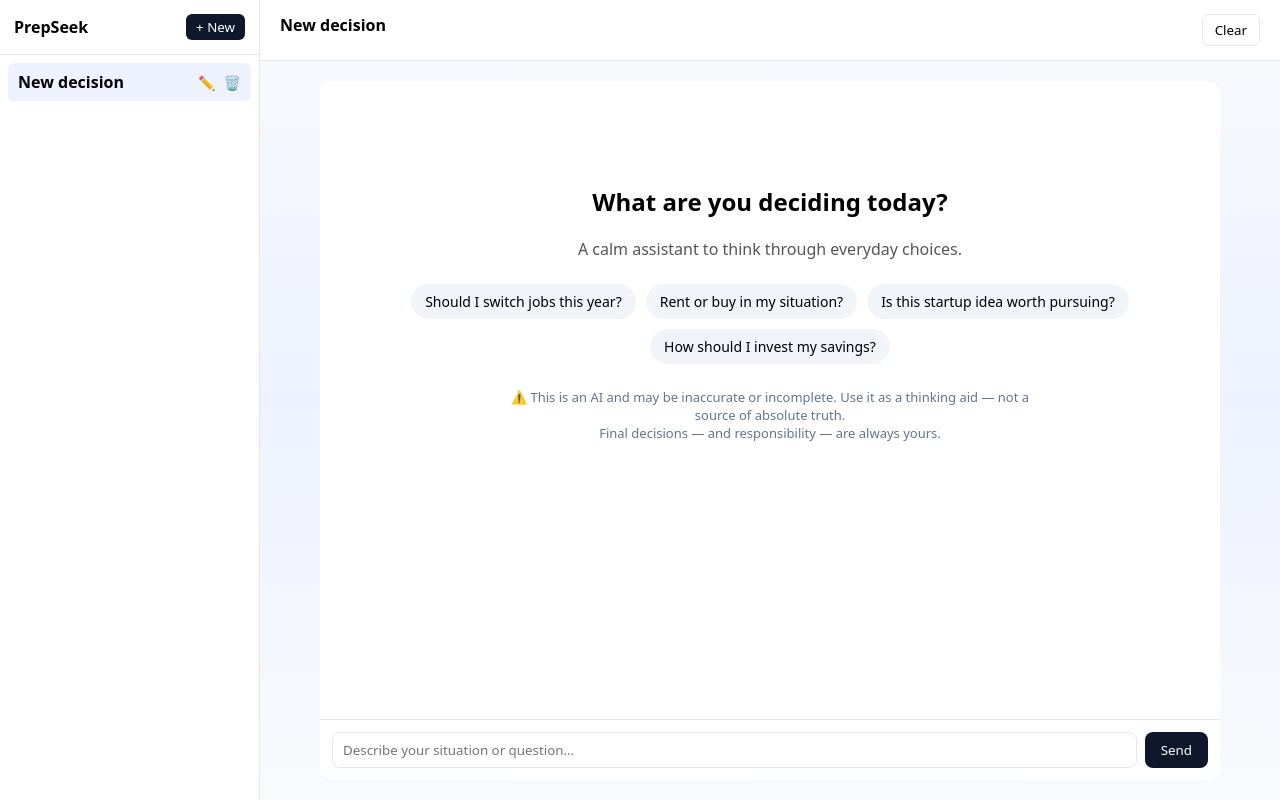
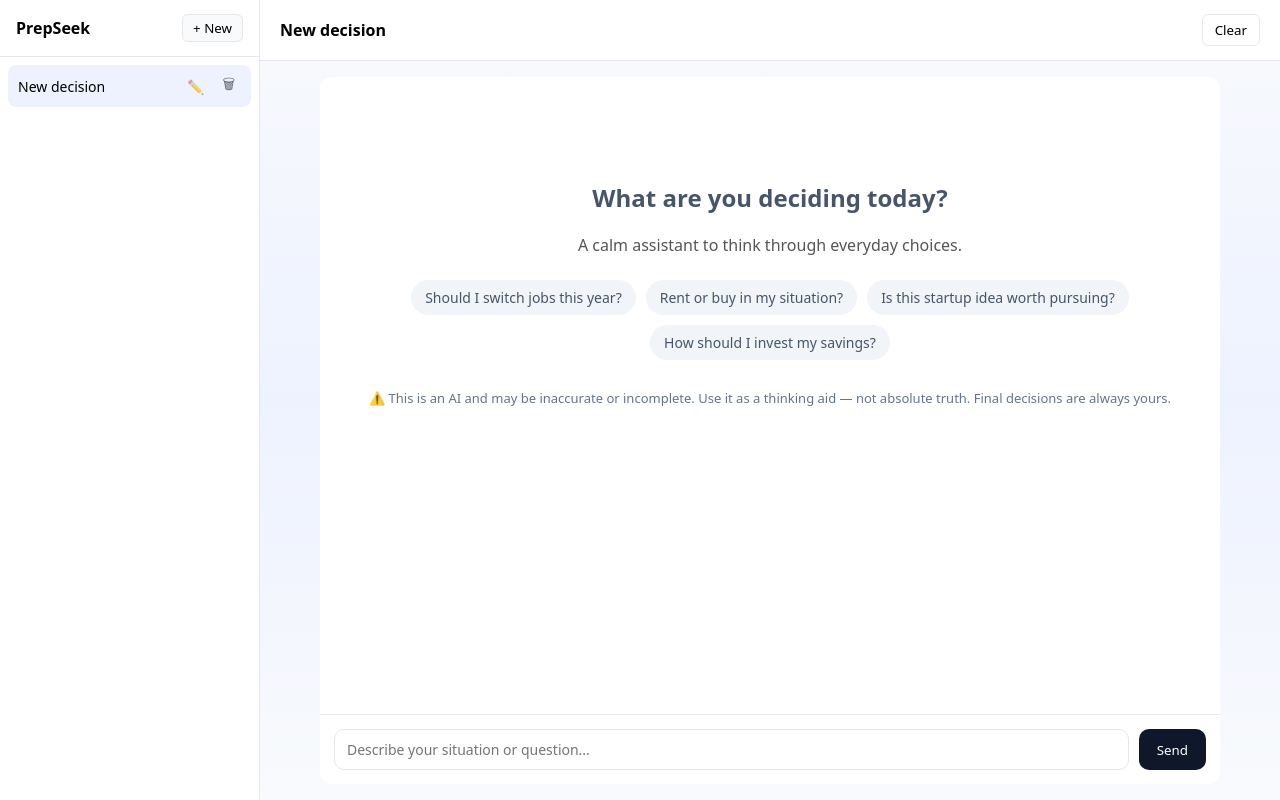
Before and after one commit to ubharathph07-create/rexolve-frontend, a React (Vite) app: page / in a window 1280 px wide. Built offline with nearby package versions, Linux system fonts and the light colour scheme.

Commit message:
ui redesign and changes

```diff
--- a/src/App.jsx
+++ b/src/App.jsx
@@ -5,17 +5,97 @@ const API_BASE = "https://rexolve-backend.onrender.com";
 
 /* ===================== HELPERS ===================== */
 
-function newSession() {
-  return {
-    id: crypto.randomUUID(),
-    title: "New decision",
-    messages: [],
-  };
+function generateId() {
+  return Math.random().toString(36).substring(2, 10);
+}
+
+/* ===================== SESSION ROW ===================== */
+
+function SessionRow({ session, active, onSelect, onRename, onDelete }) {
+  const [editing, setEditing] = useState(false);
+  const [value, setValue] = useState(session.title);
+
+  function finishRename() {
+    setEditing(false);
+    if (value.trim()) onRename(value.trim());
+  }
+
+  return (
+    <div
+      onClick={!editing ? onSelect : undefined}
+      style={{
+        ...styles.sessionItem,
+        background: active ? "#eef2ff" : "transparent",
+        display: "flex",
+        justifyContent: "space-between",
+        alignItems: "center",
+        gap: 8,
+      }}
+    >
+      {editing ? (
+        <input
+          autoFocus
+          value={value}
+          onChange={(e) => setValue(e.target.value)}
+          onBlur={finishRename}
+          onKeyDown={(e) => e.key === "Enter" && finishRename()}
+          style={{
+            flex: 1,
+            border: "1px solid #e5e7eb",
+            borderRadius: 6,
+            padding: "4px 6px",
+            fontSize: 14,
+          }}
+        />
+      ) : (
+        <span
+          style={{
+            flex: 1,
+            whiteSpace: "nowrap",
+            overflow: "hidden",
+            textOverflow: "ellipsis",
+          }}
+        >
+          {session.title}
+        </span>
+      )}
+
+      {!editing && (
+        <div style={{ display: "flex", gap: 6 }}>
+          <button
+            onClick={(e) => {
+              e.stopPropagation();
+              setEditing(true);
+            }}
+            style={styles.iconBtn}
+          >
+            ✏️
+          </button>
+
+          <button
+            onClick={(e) => {
+              e.stopPropagation();
+              onDelete();
+            }}
+            style={styles.iconBtn}
+          >
+            🗑
+          </button>
+        </div>
+      )}
+    </div>
+  );
+}
+
+/* ===================== APP ===================== */
+
+function handleExampleClick(text) {
+  setInput(text);
 }
 
 export default function App() {
   const [sessions, setSessions] = useState([]);
-  const [activeId, setActiveId] = useState(null);
+  const [currentId, setCurrentId] = useState(null);
   const [input, setInput] = useState("");
   const [loading, setLoading] = useState(false);
   const [error, setError] = useState("");
@@ -23,55 +103,53 @@ export default function App() {
   /* ===================== LOAD / SAVE ===================== */
 
   useEffect(() => {
-    try {
-      const saved = localStorage.getItem("prepseek_sessions");
+    const saved = localStorage.getItem("prepseekSessions");
+
     if (saved) {
       const parsed = JSON.parse(saved);
-        if (Array.isArray(parsed) && parsed.length > 0) {
+      if (parsed.length > 0) {
         setSessions(parsed);
-          setActiveId(parsed[0].id);
+        setCurrentId(parsed[0].id);
         return;
       }
     }
-    } catch {}
 
-    const first = newSession();
+    const first = {
+      id: generateId(),
+      title: "New decision",
+      messages: [],
+      createdAt: Date.now(),
+    };
+
     setSessions([first]);
-    setActiveId(first.id);
+    setCurrentId(first.id);
   }, []);
 
   useEffect(() => {
-    localStorage.setItem("prepseek_sessions", JSON.stringify(sessions));
+    localStorage.setItem("prepseekSessions", JSON.stringify(sessions));
   }, [sessions]);
 
-  const activeSession = sessions.find((s) => s.id === activeId);
+  const currentSession = sessions.find((s) => s.id === currentId);
+
+  if (!currentSession) {
+    return <div style={{ padding: 40 }}>Loading…</div>;
+  }
 
   /* ===================== SESSION ACTIONS ===================== */
 
-  function createSession() {
-    const s = newSession();
-    setSessions([s, ...sessions]);
-    setActiveId(s.id);
+  function newSession() {
+    const fresh = {
+      id: generateId(),
+      title: "New decision",
+      messages: [],
+      createdAt: Date.now(),
+    };
+
+    setSessions([fresh, ...sessions]);
+    setCurrentId(fresh.id);
   }
 
-  function deleteSession(id) {
-    if (!window.confirm("Delete this decision?")) return;
-
-    const next = sessions.filter((s) => s.id !== id);
-    if (next.length === 0) {
-      const fresh = newSession();
-      setSessions([fresh]);
-      setActiveId(fresh.id);
-    } else {
-      setSessions(next);
-      setActiveId(next[0].id);
-    }
-  }
-
-  function renameSession(id) {
-    const title = prompt("Rename this decision:");
-    if (!title) return;
-
+  function renameSession(id, title) {
     setSessions(
       sessions.map((s) =>
         s.id === id ? { ...s, title } : s
@@ -79,31 +157,58 @@ export default function App() {
     );
   }
 
-  function clearChat() {
+  function deleteSession(id) {
+    if (!window.confirm("Delete this decision permanently?")) return;
+
+    const remaining = sessions.filter((s) => s.id !== id);
+
+    if (remaining.length === 0) {
+      const fresh = {
+        id: generateId(),
+        title: "New decision",
+        messages: [],
+        createdAt: Date.now(),
+      };
+
+      setSessions([fresh]);
+      setCurrentId(fresh.id);
+    } else {
+      setSessions(remaining);
+      setCurrentId(remaining[0].id);
+    }
+  }
+
+  function clearCurrent() {
     if (!window.confirm("Clear this conversation?")) return;
 
     setSessions(
       sessions.map((s) =>
-        s.id === activeId ? { ...s, messages: [] } : s
+        s.id === currentId ? { ...s, messages: [] } : s
       )
     );
   }
 
   /* ===================== SEND ===================== */
 
-  async function handleSend(textOverride) {
-    const text = (textOverride ?? input).trim();
-    if (!text || loading) return;
+  async function handleSend() {
+    if (!input.trim() || loading) return;
 
-    const userMessage = { role: "user", text };
+    const userMessage = {
+      role: "user",
+      text: input.trim(),
+    };
 
-    const updated = sessions.map((s) =>
-      s.id === activeId
-        ? { ...s, messages: [...s.messages, userMessage] }
-        : s
+    const updated = {
+      ...currentSession,
+      messages: [...currentSession.messages, userMessage],
+    };
+
+    setSessions(
+      sessions.map((s) =>
+        s.id === currentId ? updated : s
+      )
     );
 
-    setSessions(updated);
     setInput("");
     setLoading(true);
     setError("");
@@ -113,9 +218,7 @@ export default function App() {
         method: "POST",
         headers: { "Content-Type": "application/json" },
         body: JSON.stringify({
-          messages: updated
-            .find((s) => s.id === activeId)
-            .messages.map((m) => ({
+          messages: updated.messages.map((m) => ({
             role: m.role,
             content: m.text,
           })),
@@ -126,17 +229,23 @@ export default function App() {
 
       const data = await res.json();
 
-      setSessions((prev) =>
-        prev.map((s) =>
-          s.id === activeId
-            ? {
-                ...s,
+      const withAnswer = {
+        ...updated,
         messages: [
-                  ...s.messages,
+          ...updated.messages,
           { role: "assistant", text: data.answer },
         ],
+      };
+
+      if (updated.messages.length === 1) {
+        const title =
+          updated.messages[0].text.slice(0, 40) + "...";
+        withAnswer.title = title;
       }
-            : s
+
+      setSessions(
+        sessions.map((s) =>
+          s.id === currentId ? withAnswer : s
         )
       );
     } catch {
@@ -153,110 +262,80 @@ export default function App() {
     }
   }
 
-  /* ===================== EXAMPLES ===================== */
-
-  const examples = [
-    "Should I switch jobs this year?",
-    "Rent or buy in my situation?",
-    "Is this startup idea worth pursuing?",
-    "How should I invest my savings?",
-  ];
-
   /* ===================== UI ===================== */
 
   return (
     <div style={styles.app}>
       {/* SIDEBAR */}
-      <aside style={styles.sidebar}>
+      <div style={styles.sidebar}>
         <div style={styles.sidebarHeader}>
           <strong>PrepSeek</strong>
-          <button onClick={createSession} style={styles.newBtn}>
+          <button onClick={newSession} style={styles.newBtn}>
             + New
           </button>
         </div>
 
         <div style={styles.sessionList}>
           {sessions.map((s) => (
-            <div
+            <SessionRow
               key={s.id}
-              onClick={() => setActiveId(s.id)}
-              style={{
-                ...styles.sessionItem,
-                ...(s.id === activeId
-                  ? styles.sessionActive
-                  : {}),
-              }}
-            >
-              <span>{s.title}</span>
-
-              <div style={styles.sessionActions}>
-                <span
-                  onClick={(e) => {
-                    e.stopPropagation();
-                    renameSession(s.id);
-                  }}
-                  style={styles.icon}
-                >
-                  ✏️
-                </span>
-                <span
-                  onClick={(e) => {
-                    e.stopPropagation();
-                    deleteSession(s.id);
-                  }}
-                  style={styles.icon}
-                >
-                  🗑️
-                </span>
+              session={s}
+              active={s.id === currentId}
+              onSelect={() => setCurrentId(s.id)}
+              onRename={(title) => renameSession(s.id, title)}
+              onDelete={() => deleteSession(s.id)}
+            />
+          ))}
         </div>
       </div>
-          ))}
-        </div>
-      </aside>
 
       {/* MAIN */}
-      <main style={styles.main}>
+      <div style={styles.main}>
         <header style={styles.header}>
-          <div style={{ fontWeight: 600 }}>
-            {activeSession?.title}
-          </div>
+          <div style={{ fontWeight: 600 }}>{currentSession.title}</div>
 
-          <button onClick={clearChat} style={styles.clearBtn}>
+          <button onClick={clearCurrent} style={styles.clearBtn}>
             Clear
           </button>
         </header>
 
+        <main style={styles.container}>
           <div style={styles.chatBox}>
             <div style={styles.messages}>
-            {activeSession?.messages.length === 0 && (
+              {currentSession.messages.length === 0 && (
                 <div style={styles.empty}>
                   <h2>What are you deciding today?</h2>
-                <p style={{ color: "#555" }}>
+                  <p style={{ marginTop: 8, color: "#555" }}>
                     A calm assistant to think through everyday choices.
                   </p>
 
                   <div style={styles.examplesBox}>
-                  {examples.map((text, i) => (
+  {[
+    "Should I switch jobs this year?",
+    "Rent or buy in my situation?",
+    "Is this startup idea worth pursuing?",
+    "How should I invest my savings?",
+  ].map((text, i) => (
     <div
       key={i}
-                      onClick={() => handleSend(text)}
-                      style={styles.exampleChip}
+      onClick={() => handleExampleClick(text)}
+      style={styles.exampleLine}
     >
       {text}
     </div>
   ))}
 </div>
 
-                <div style={styles.disclaimer}>
+
+                  <div style={styles.trustNote}>
                     ⚠️ This is an AI and may be inaccurate or incomplete.
-                  Use it as a thinking aid — not a source of absolute truth.
-                  <br />
-                  Final decisions — and responsibility — are always yours.
+                    Use it as a thinking aid — not absolute truth.
+                    Final decisions are always yours.
                   </div>
                 </div>
               )}
 
-            {activeSession?.messages.map((m, i) => (
+              {currentSession.messages.map((m, i) => (
                 <div
                   key={i}
                   style={{
@@ -288,7 +367,7 @@ export default function App() {
                       color: "#666",
                     }}
                   >
-                  Considering…
+                    Thinking…
                   </div>
                 </div>
               )}
@@ -299,7 +378,7 @@ export default function App() {
             <div style={styles.inputBar}>
               <textarea
                 rows={1}
-              placeholder="Describe your situation or question…"
+                placeholder="Describe your situation or question..."
                 value={input}
                 onChange={(e) => setInput(e.target.value)}
                 onKeyDown={handleKeyDown}
@@ -307,7 +386,7 @@ export default function App() {
               />
 
               <button
-              onClick={() => handleSend()}
+                onClick={handleSend}
                 disabled={loading}
                 style={styles.sendBtn}
               >
@@ -316,6 +395,7 @@ export default function App() {
             </div>
           </div>
         </main>
+      </div>
     </div>
   );
 }
@@ -342,20 +422,19 @@ const styles = {
   },
 
   sidebarHeader: {
-    padding: 14,
+    padding: "14px 16px",
+    borderBottom: "1px solid #e5e7eb",
     display: "flex",
     justifyContent: "space-between",
     alignItems: "center",
-    borderBottom: "1px solid #e5e7eb",
   },
 
   newBtn: {
-    background: "#0f172a",
-    color: "#fff",
-    border: "none",
+    border: "1px solid #e5e7eb",
     borderRadius: 6,
     padding: "4px 10px",
     cursor: "pointer",
+    background: "#f8fafc",
   },
 
   sessionList: {
@@ -366,26 +445,17 @@ const styles = {
 
   sessionItem: {
     padding: "8px 10px",
-    borderRadius: 6,
+    borderRadius: 8,
     cursor: "pointer",
-    display: "flex",
-    justifyContent: "space-between",
-    alignItems: "center",
+    fontSize: 14,
   },
 
-  sessionActive: {
-    background: "#eef2ff",
-    fontWeight: 600,
-  },
-
-  sessionActions: {
-    display: "flex",
-    gap: 8,
-  },
-
-  icon: {
+  iconBtn: {
+    border: "none",
+    background: "transparent",
     cursor: "pointer",
     fontSize: 14,
+    opacity: 0.6,
   },
 
   /* MAIN */
@@ -402,6 +472,7 @@ const styles = {
     borderBottom: "1px solid #e5e7eb",
     display: "flex",
     justifyContent: "space-between",
+    alignItems: "center",
   },
 
   clearBtn: {
@@ -412,11 +483,16 @@ const styles = {
     cursor: "pointer",
   },
 
+  container: {
+    flex: 1,
+    display: "flex",
+    justifyContent: "center",
+    padding: 16,
+  },
+
   chatBox: {
-    flex: 1,
+    width: "100%",
     maxWidth: 900,
-    margin: "20px auto",
-    width: "100%",
     background: "#ffffff",
     borderRadius: 12,
     display: "flex",
@@ -433,32 +509,40 @@ const styles = {
   empty: {
   textAlign: "center",
   marginTop: 80,
+  color: "#475569",
+  position: "relative",
+  zIndex: 2,
 },
 
   examplesBox: {
     marginTop: 24,
     display: "flex",
     flexWrap: "wrap",
+    justifyContent: "center",
     gap: 10,
-    justifyContent: "center",
   },
 
-  exampleChip: {
+  exampleLine: {
   background: "#f1f5f9",
   padding: "8px 14px",
   borderRadius: 999,
   fontSize: 14,
   cursor: "pointer",
   transition: "all 0.2s ease",
+  display: "inline-block",
+  pointerEvents: "auto",
   userSelect: "none",
 },
 
-  disclaimer: {
-    marginTop: 24,
+exampleLineHover: {
+  background: "#e2e8f0",
+},
+
+  trustNote: {
+    marginTop: 28,
     fontSize: 13,
     color: "#64748b",
-    maxWidth: 520,
-    marginInline: "auto",
+    lineHeight: 1.6,
   },
 
   row: {
@@ -467,9 +551,9 @@ const styles = {
   },
 
   bubble: {
-    maxWidth: "75%",
-    padding: "10px 14px",
-    borderRadius: 10,
+    maxWidth: "70%",
+    padding: "12px 16px",
+    borderRadius: 12,
   },
 
   userBubble: {
@@ -483,8 +567,8 @@ const styles = {
 
   inputBar: {
     display: "flex",
-    gap: 8,
-    padding: 12,
+    gap: 10,
+    padding: 14,
     borderTop: "1px solid #e5e7eb",
   },
 
@@ -492,16 +576,17 @@ const styles = {
     flex: 1,
     resize: "none",
     border: "1px solid #e5e7eb",
-    borderRadius: 8,
-    padding: "8px 10px",
+    borderRadius: 10,
+    padding: "10px 12px",
+    fontSize: 14,
   },
 
   sendBtn: {
     background: "#0f172a",
     color: "#ffffff",
     border: "none",
-    borderRadius: 8,
-    padding: "8px 16px",
+    borderRadius: 10,
+    padding: "10px 18px",
     cursor: "pointer",
   },
 
```
Lines whose indentation alone changed are shown as unchanged.
